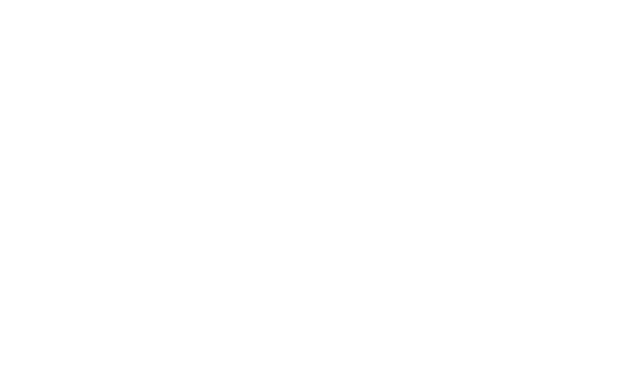
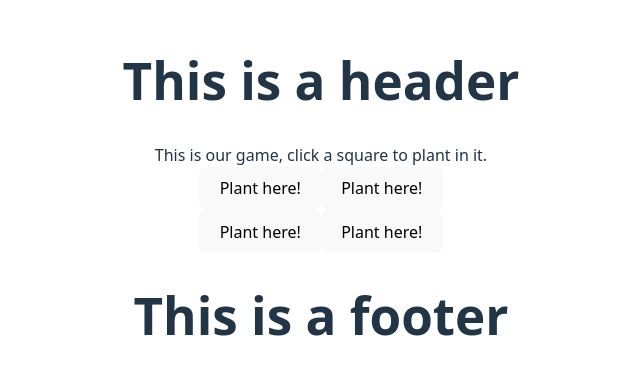
Before and after one commit to JacobWoodbury/inClassStates, a React (Vite) app: page / in a window 1280 px wide. Shown: the part 202-576 px from the top of the page, without its empty margins (319-959 px from the left). Built offline with nearby package versions, Linux system fonts and the light colour scheme.

Commit message:
Initial attempt at using farm states

```diff
--- a/src/App.jsx
+++ b/src/App.jsx
@@ -1,4 +1,7 @@
 import { useState } from 'react'
+import Header from './components/Header.jsx'
+import Footer from './components/Footer.jsx'
+import Game from './components/Game.jsx'
 
 import './App.css'
 
@@ -7,7 +10,9 @@
 
   return (
     <>
-
+      <Header />
+        <Game />
+      <Footer />
     </>
   )
 }
--- a/src/components/Game.jsx
+++ b/src/components/Game.jsx
@@ -3,8 +3,28 @@
 export default function Game(){
     const seedling = <a href="https://www.flaticon.com/free-icons/sprout" title="sprout icons"></a>
     const [bagItems, setBagItems] = React.useState(["wheat"]);
-    const [farmItems, setFarmItems] = React.useState([])
+    const [farmItems, setFarmItems] = React.useState([]);
+    const [currentSeed, setCurrentSeed] = React.useState();
 
+    function addSeed() {
+        if (currentSeed) {
+            if (currentSeed === "Wheat") {
+                setFarmItems((prev) => {
+                    [...prev, currentSeed]
+                })
+            }
+        }
+    }
+
+    const mappedFarmItems = farmItems.map((item) => {
+        return (
+            <>
+                <div>
+                    {item}
+                </div>
+            </>
+        )
+    })
 
     return(
         <>
@@ -12,12 +32,12 @@
 
             <section className="farm">
                 <div className="farmRow">
-                    <button></button>
-                    <button></button>
+                    <button>Plant here!</button>
+                    <button>Plant here!</button>
                 </div>
                 <div className="farmRow">
-                    <button></button>
-                    <button></button>
+                    <button>Plant here!</button>
+                    <button>Plant here!</button>
                 </div>
             </section>
             <section className="bag">
```
Also changed, not shown: src/components/Farm.jsx (added, +7 -0 lines).
